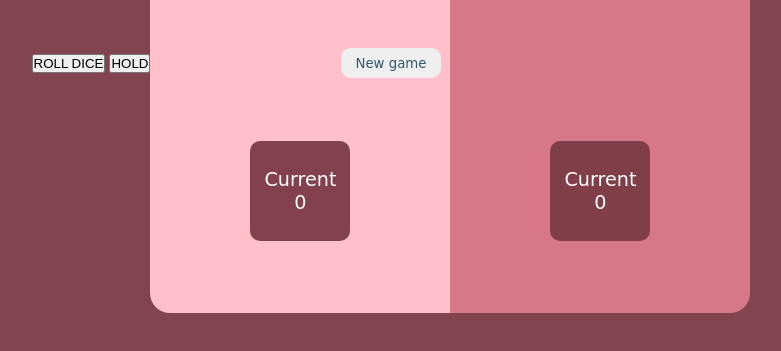
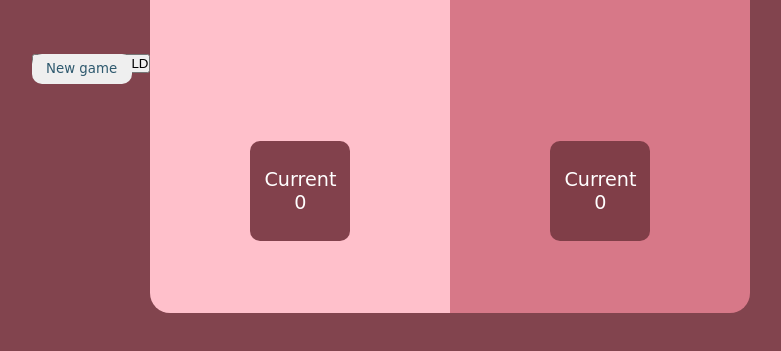
Before and after one commit to attrenate/pig-game, a plain HTML site: page index.html in a window 1280 px wide. Shown: the part 347-698 px from the top of the page, without its empty margins (249-1030 px from the left). Drawn offline with Linux system fonts and the light colour scheme.

Commit message:
chill modification

```diff
--- a/index.html
+++ b/index.html
@@ -7,14 +7,17 @@
     </head>
     <body>
         <section id="central-wrapper">
-            <button id="game">New game</button>
             <div id="btn-wrapper">
-                <button class="game-btn">
-                    ROLL DICE
-                </button>
+                <button id="game">New game</button>
+                <div class="yetAnotherWrapper">
+
                     <button class="game-btn">
-                        HOLD
+                        ROLL DICE
                     </button>
+                        <button class="game-btn">
+                            HOLD
+                        </button>
+                </div>
                 </div>
             <div class="partials-1">
                 <div class="player-wrapper">
```
